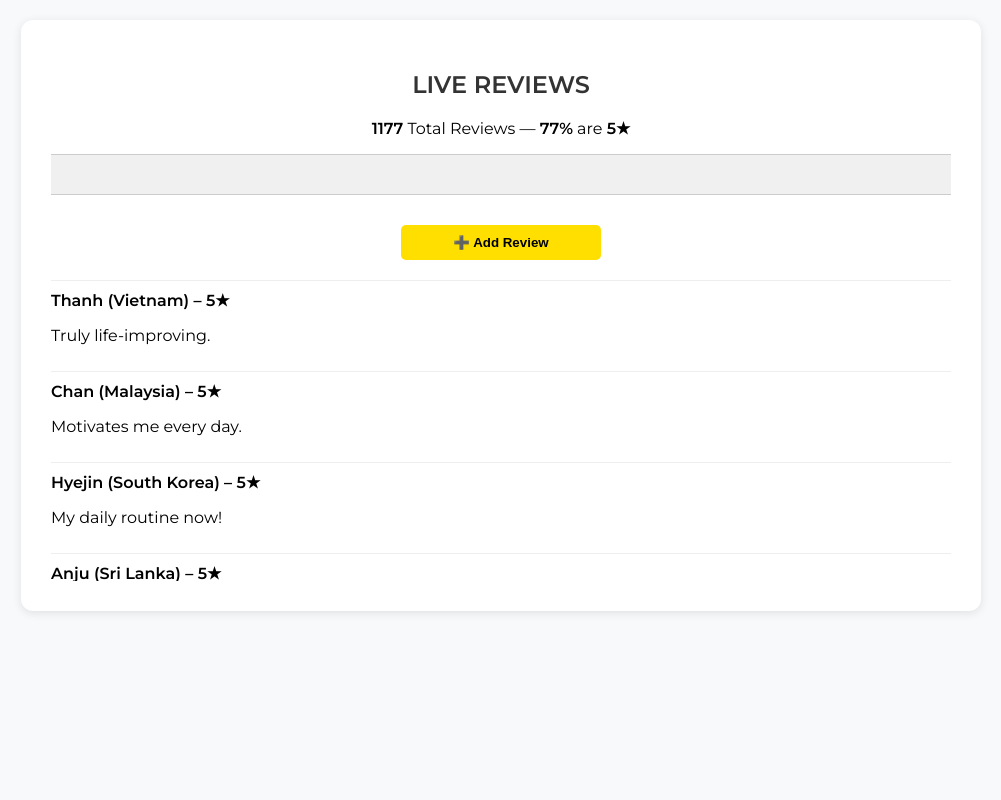
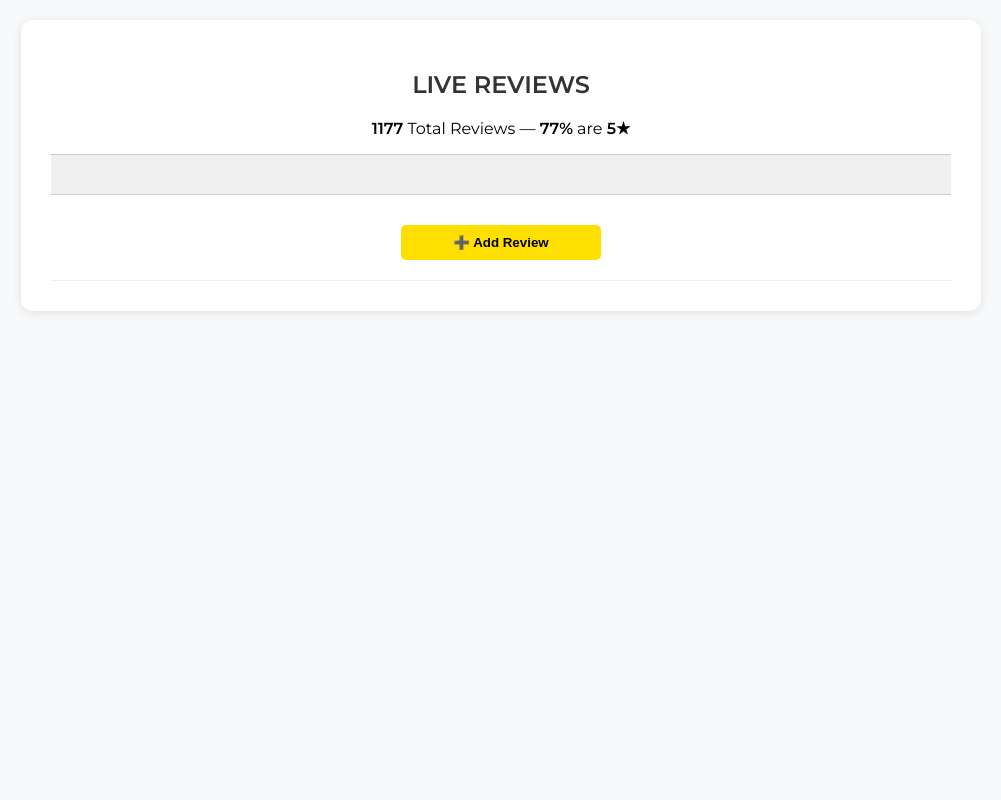
Before and after one commit to asilva777/resilienceone-reviews, a website: page index.html in a window 1280 px wide. Shown: the whole page, without its empty margins (139-1140 px from the left). Drawn offline with Linux system fonts and the light colour scheme.

Commit message:
index.html
Signed-off-by: ASilva Innovations <106929764+asilva777@users.noreply.github.com>

```diff
--- a/index.html
+++ b/index.html
@@ -159,28 +159,6 @@
 </div>
 
 <script>
-  const reviews = [
-    { name: "Aiko", country: "Japan", rating: 5, comment: "Truly helps me refocus." },
-    { name: "Ravi", country: "India", rating: 5, comment: "Changed how I cope daily." },
-    { name: "Dewi", country: "Indonesia", rating: 5, comment: "Simple and powerful tool." },
-    { name: "Mina", country: "Philippines", rating: 5, comment: "Deeply empowering." },
-    { name: "Thuy", country: "Vietnam", rating: 5, comment: "Helped during my anxiety." },
-    { name: "Sang", country: "South Korea", rating: 5, comment: "Beautiful interface, useful." },
-    { name: "Arjun", country: "Nepal", rating: 5, comment: "Must-have for resilience." },
-    { name: "Fatima", country: "Pakistan", rating: 5, comment: "Helped me stay grounded." },
-    { name: "Liyana", country: "Malaysia", rating: 5, comment: "Peace of mind daily." },
-    { name: "Nok", country: "Thailand", rating: 5, comment: "Simple, effective, reflective." },
-    { name: "Binh", country: "Vietnam", rating: 5, comment: "Very calming effect." },
-    { name: "Mei", country: "Singapore", rating: 5, comment: "Boosted my resilience mindset." },
-    { name: "Kenji", country: "Japan", rating: 5, comment: "Perfect for daily reflection." },
-    { name: "Siti", country: "Indonesia", rating: 5, comment: "Love the prompts!" },
-    { name: "Sunil", country: "India", rating: 5, comment: "Found emotional strength again." },
-    { name: "Imran", country: "Bangladesh", rating: 5, comment: "Much needed in our times." },
-    { name: "Anju", country: "Sri Lanka", rating: 5, comment: "Hopeful and gentle app." },
-    { name: "Hyejin", country: "South Korea", rating: 5, comment: "My daily routine now!" },
-    { name: "Chan", country: "Malaysia", rating: 5, comment: "Motivates me every day." },
-    { name: "Thanh", country: "Vietnam", rating: 5, comment: "Truly life-improving." }
-  ];
 
   function renderMarquee() {
     const marquee = document.getElementById('marquee');
```
